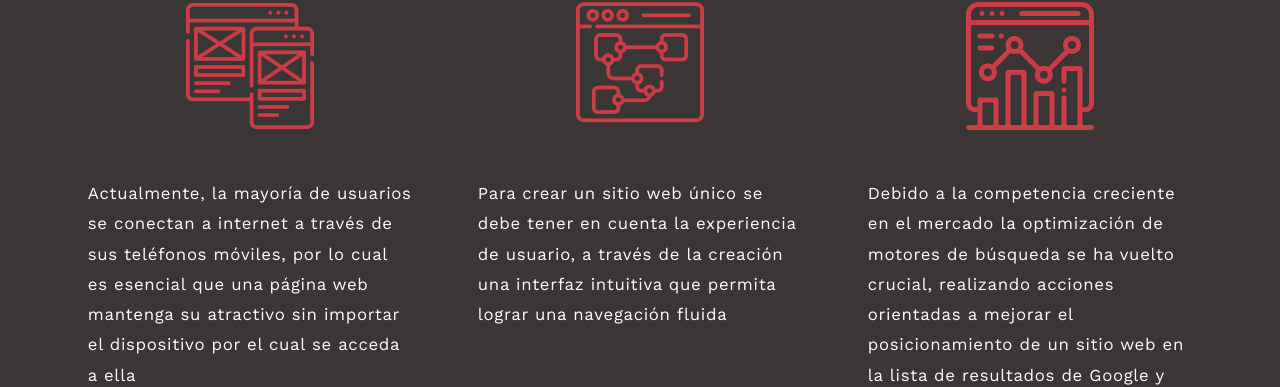
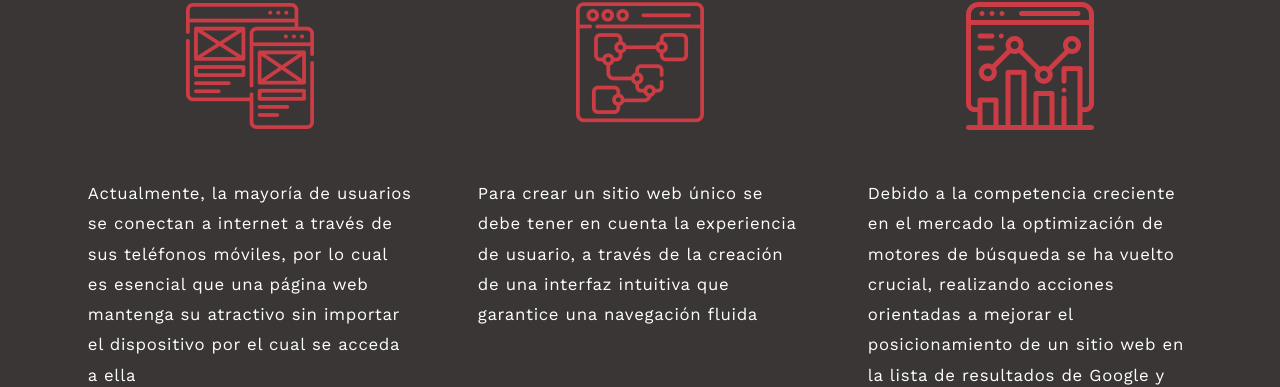
Before and after one commit to giovanni-campanini/personal, a plain HTML site: page index.html in a window 1280 px wide. Shown: the part 1528-1915 px from the top of the page. Drawn offline with nearby package versions, Linux system fonts and the light colour scheme; a script that the page names is missing.

Commit message:
Update index.html
Changes on features redaction

```diff
--- a/index.html
+++ b/index.html
@@ -138,7 +138,7 @@
                         <img src="styles/images/ux.png" alt="" id="features-img-2" class="features-img">
                     </div>
                     <p class="features-description">Para crear un sitio web único se debe tener en cuenta la experiencia de usuario,
-                        a través de la creación una interfaz intuitiva que permita lograr una navegación fluida</p>
+                        a través de la creación de una interfaz intuitiva que garantice una navegación fluida</p>
 
                 </div>
                 <div class="col-lg-4 col-sm-12 features-column f-col-3" data-aos="fade-up-left" data-aos-duration="1000">
```
